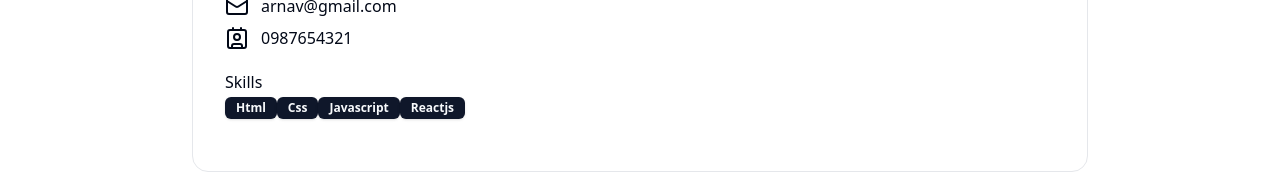
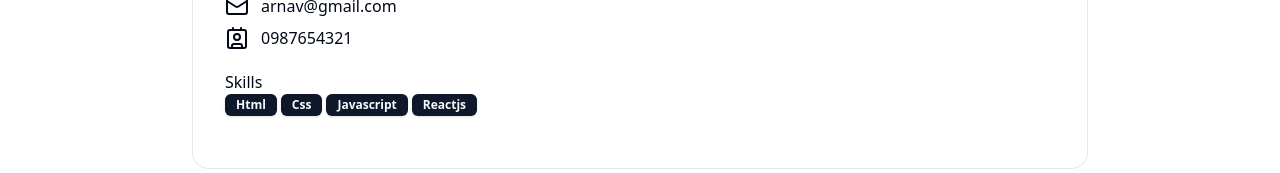
Before and after one commit to arnav1203/Job-Portal, a React (Vite) app in the folder client/: page /profile in a window 1280 px wide. Shown: the part 239-412 px from the top of the page. Built offline with nearby package versions, Linux system fonts and the light colour scheme.

Commit message:
Skills part css

```diff
--- a/client/src/components/Profile.jsx
+++ b/client/src/components/Profile.jsx
@@ -44,11 +44,13 @@ const Profile = () => {
         </div>
         <div className="my-5">
           <h1>Skills</h1>
-          {/* <div className="flex items-center gap-1"> */}
-          {skills.map((item, index) => (
-            <Badge key={index}>{item}</Badge>
-          ))}
-          {/* </div> */}
+          <div className="flex items-center gap-1">
+            {skills.length !== 0 ? (
+              skills.map((item, index) => <Badge key={index}>{item}</Badge>)
+            ) : (
+              <span>NA</span>
+            )}
+          </div>
         </div>
       </div>
     </div>
```
